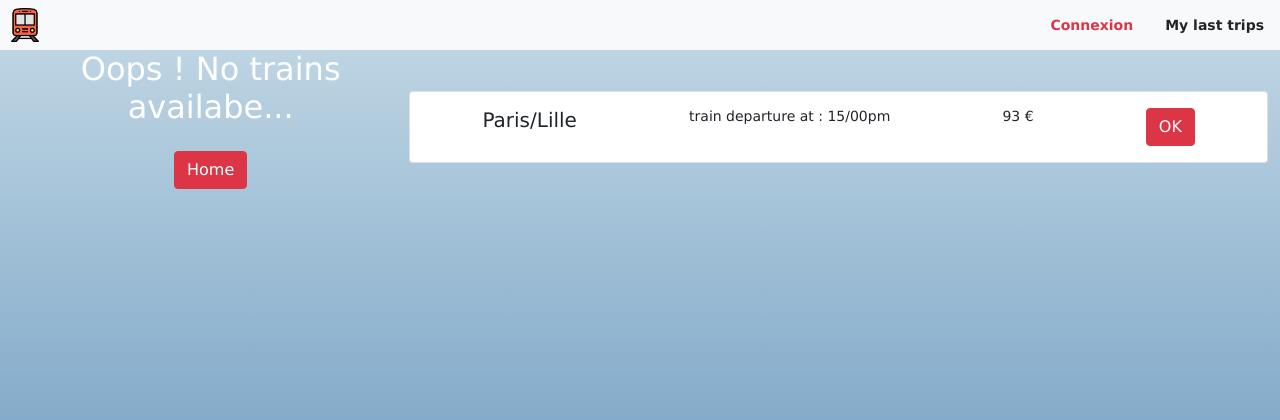
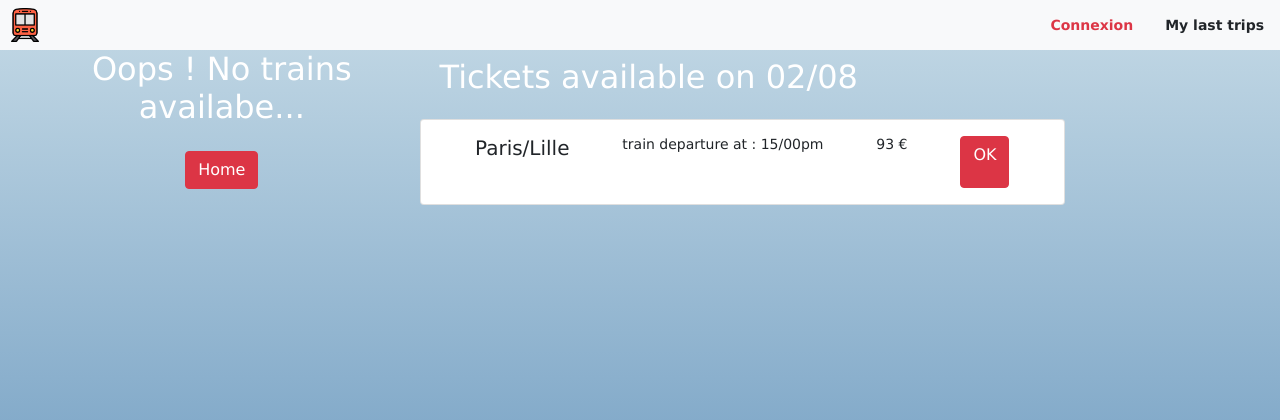
Before and after one commit to eph321/ticketac, a Node server app: page /notrain in a window 1280 px wide. Shown: the top 420 px of the page. Run offline with Node 20, Linux system fonts and the light colour scheme; some libraries are stand-ins or nearby versions.

Commit message:
petite modif sur notrain

```diff
--- a/views/notrain.ejs
+++ b/views/notrain.ejs
@@ -12,13 +12,17 @@
 <body>
     <%- include("navbar.ejs");%>
 
-    <div class="container-fluid d-flex justify-content-center align-items-center h-100">
+    <div class="container-fluid d-flex justify-content-center align-content-center" style="height: 100%">
+
+       <div class="row" >
         <div class='text-center text-white h-20'>
             <h2> Oops !  No trains availabe...</h2>
             <a href="/home" class="btn btn-danger m-3" role="button" aria-disabled="true">Home</a>
         </div>
+       </div>
 
-
+        <div class="row">
+            <h2 class ="text-white m-2"> Tickets available on 02/08</h2>
             <div class="card w-75">
                 <div class="card-body d-flex justify-content-around">
                     <h5 class="card-title">Paris/Lille</h5>
@@ -27,6 +31,9 @@
                     <a href="/add-journey" class="btn btn-danger">OK</a>
                 </div>
             </div>
+
+        </div>
+
 
 
 
```
Lines whose indentation alone changed are shown as unchanged.
